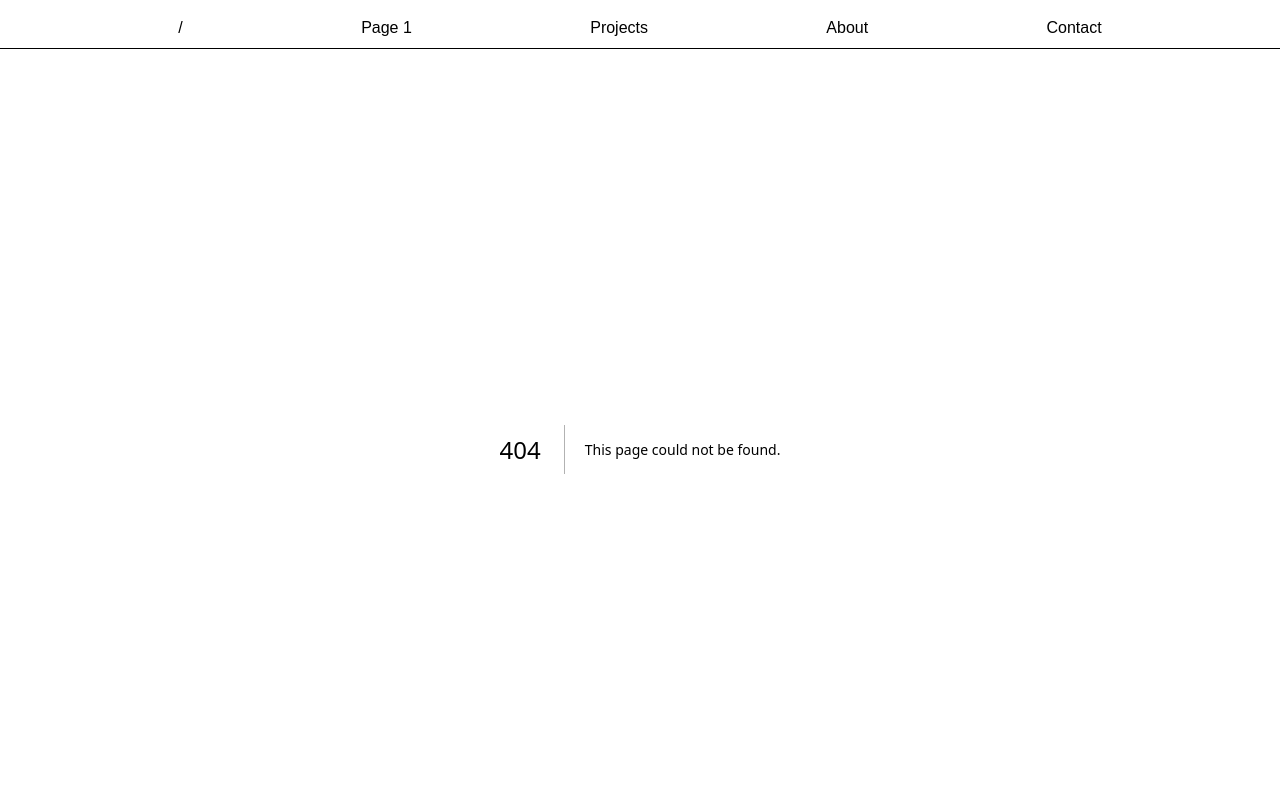
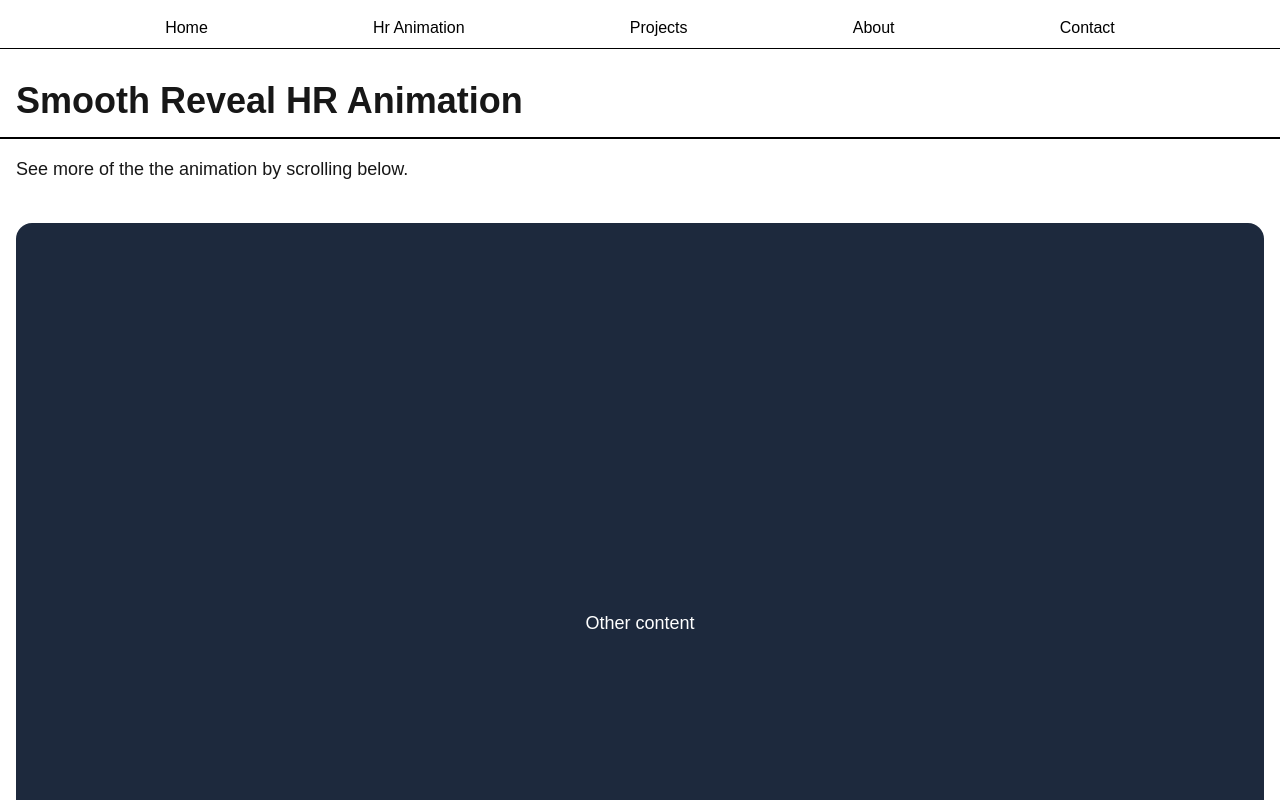
Before and after one commit to jackjona/nextjs-animations, a Next.js app: page /hr in a window 1280 px wide. Before the commit this address had no page. Shown: the top 800 px of the page. Built offline with nearby package versions, Linux system fonts and the light colour scheme.

Commit message:
add a smooth hr line reveal animation

```diff
--- a/package.json
+++ b/package.json
@@ -12,7 +12,8 @@
     "framer-motion": "^12.7.4",
     "next": "15.3.1",
     "react": "^19.0.0",
-    "react-dom": "^19.0.0"
+    "react-dom": "^19.0.0",
+    "react-intersection-observer": "^9.16.0"
   },
   "devDependencies": {
     "@eslint/eslintrc": "^3",
--- /dev/null
+++ b/src/components/AnimateHR.js
@@ -0,0 +1,26 @@
+"use client";
+
+import { motion } from "framer-motion";
+import { useInView } from "react-intersection-observer";
+
+export default function AnimatedHR() {
+  const { ref, inView } = useInView({
+    threshold: 0,
+    triggerOnce: true,
+  });
+
+  return (
+    <motion.hr
+      ref={ref}
+      initial={{ width: "0%" }}
+      animate={{ width: inView ? "100%" : "0%" }}
+      transition={{
+        duration: 1,
+        delay: 0.25,
+        ease: [0.25, 0.8, 0.25, 1],
+      }}
+      className="border-t-2 border-black"
+      aria-hidden="true"
+    />
+  );
+}
--- /dev/null
+++ b/src/components/Footer.js
@@ -0,0 +1,30 @@
+export default function Footer() {
+  return (
+    <footer className="flex p-4 justify-evenly items-center rounded-2xl bg-slate-900 text-white m-10">
+      <a
+        className="flex items-center gap-2 hover:underline hover:underline-offset-4"
+        href="https://nextjs.org/learn?utm_source=create-next-app&utm_medium=default-template-tw&utm_campaign=create-next-app"
+        target="_blank"
+        rel="noopener noreferrer"
+      >
+        0
+      </a>
+      <a
+        className="flex items-center gap-2 hover:underline hover:underline-offset-4"
+        href="https://vercel.com/templates?framework=next.js&utm_source=create-next-app&utm_medium=default-template-tw&utm_campaign=create-next-app"
+        target="_blank"
+        rel="noopener noreferrer"
+      >
+        1
+      </a>
+      <a
+        className="flex items-center gap-2 hover:underline hover:underline-offset-4"
+        href="https://nextjs.org?utm_source=create-next-app&utm_medium=default-template-tw&utm_campaign=create-next-app"
+        target="_blank"
+        rel="noopener noreferrer"
+      >
+        2
+      </a>
+    </footer>
+  );
+}
--- /dev/null
+++ b/src/components/Header.js
@@ -0,0 +1,40 @@
+import Link from "next/link";
+
+export default function Header() {
+  return (
+    <header>
+      <div className="flex justify-evenly border-b-1 border-black pt-4 pb-2 cursor-pointer w-full text-black">
+        <Link
+          href="/"
+          className="relative after:absolute after:bg-slate-900 after:h-0.5 after:w-0 after:bottom-0 after:left-0 hover:after:w-full transition-all duration-150 after:duration-150 hover:scale-105"
+        >
+          Home
+        </Link>
+        <Link
+          href="/hr"
+          className="relative after:absolute after:bg-slate-900 after:h-0.5 after:w-0 after:bottom-0 after:left-0 hover:after:w-full transition-all duration-150 after:duration-150 hover:scale-105"
+        >
+          Hr Animation
+        </Link>
+        <Link
+          href="/projects"
+          className="relative after:absolute after:bg-slate-900 after:h-0.5 after:w-0 after:bottom-0 after:left-0 hover:after:w-full transition-all duration-150 after:duration-150 hover:scale-105"
+        >
+          Projects
+        </Link>
+        <Link
+          href="/about"
+          className="relative after:absolute after:bg-slate-900 after:h-0.5 after:w-0 after:bottom-0 after:left-0 hover:after:w-full transition-all duration-150 after:duration-150 hover:scale-105"
+        >
+          About
+        </Link>
+        <Link
+          href="/contact"
+          className="transition-all relative after:absolute after:bg-black after:h-0.5 after:w-0 after:duration-150 after:bottom-0 after:left-0 hover:after:w-full"
+        >
+          Contact
+        </Link>
+      </div>
+    </header>
+  );
+}
--- a/src/pages/_document.js
+++ b/src/pages/_document.js
@@ -1,74 +1,17 @@
+import Footer from "@/components/Footer";
+import Header from "@/components/Header";
 import { Html, Head, Main, NextScript } from "next/document";
-import Link from "next/link";
 
 export default function Document() {
   return (
     <Html lang="en">
       <Head />
-      <header>
-        <div className="flex justify-evenly border-b-1 border-black pt-4 pb-2 cursor-pointer w-full text-black">
-          <Link
-            href="/"
-            className="relative after:absolute after:bg-slate-900 after:h-0.5 after:w-0 after:bottom-0 after:left-0 hover:after:w-full transition-all duration-150 after:duration-150 hover:scale-105"
-          >
-            /
-          </Link>
-          <Link
-            href="/page1"
-            className="relative after:absolute after:bg-slate-900 after:h-0.5 after:w-0 after:bottom-0 after:left-0 hover:after:w-full transition-all duration-150 after:duration-150 hover:scale-105"
-          >
-            Page 1
-          </Link>
-          <Link
-            href="/projects"
-            className="relative after:absolute after:bg-slate-900 after:h-0.5 after:w-0 after:bottom-0 after:left-0 hover:after:w-full transition-all duration-150 after:duration-150 hover:scale-105"
-          >
-            Projects
-          </Link>
-          <Link
-            href="/about"
-            className="relative after:absolute after:bg-slate-900 after:h-0.5 after:w-0 after:bottom-0 after:left-0 hover:after:w-full transition-all duration-150 after:duration-150 hover:scale-105"
-          >
-            About
-          </Link>
-          <Link
-            href="/contact"
-            className="transition-all relative after:absolute after:bg-black after:h-0.5 after:w-0 after:duration-150 after:bottom-0 after:left-0 hover:after:w-full"
-          >
-            Contact
-          </Link>
-        </div>
-      </header>
+      <Header />
       <body className="antialiased bg-[#FAF9F6]">
         <Main />
         <NextScript />
       </body>
-      <footer className="flex p-4 border-t-2 justify-evenly items-center">
-        <a
-          className="flex items-center gap-2 hover:underline hover:underline-offset-4"
-          href="https://nextjs.org/learn?utm_source=create-next-app&utm_medium=default-template-tw&utm_campaign=create-next-app"
-          target="_blank"
-          rel="noopener noreferrer"
-        >
-          0
-        </a>
-        <a
-          className="flex items-center gap-2 hover:underline hover:underline-offset-4"
-          href="https://vercel.com/templates?framework=next.js&utm_source=create-next-app&utm_medium=default-template-tw&utm_campaign=create-next-app"
-          target="_blank"
-          rel="noopener noreferrer"
-        >
-          1
-        </a>
-        <a
-          className="flex items-center gap-2 hover:underline hover:underline-offset-4"
-          href="https://nextjs.org?utm_source=create-next-app&utm_medium=default-template-tw&utm_campaign=create-next-app"
-          target="_blank"
-          rel="noopener noreferrer"
-        >
-          2
-        </a>
-      </footer>
+      <Footer />
     </Html>
   );
 }
--- /dev/null
+++ b/src/pages/hr/index.js
@@ -0,0 +1,22 @@
+// pages/index.js
+import AnimatedHR from "@/components/AnimateHR";
+
+export default function Page1() {
+  return (
+    <div class="py-8">
+      <h1 className="text-4xl font-bold mx-4">Smooth Reveal HR Animation</h1>
+      <div className="my-4">
+        <AnimatedHR />
+      </div>
+      <p className="mt-4 mx-4 text-lg">
+        See more of the the animation by scrolling below.
+      </p>
+      <div className="min-h-screen bg-slate-800 text-white text-lg flex justify-center items-center rounded-2xl my-10 mx-4">
+        <p>Other content</p>
+      </div>
+      <div className="my-10">
+        <AnimatedHR />
+      </div>
+    </div>
+  );
+}
--- a/src/pages/page1/index.js
+++ /dev/null
@@ -1,7 +0,0 @@
-export default function Page1() {
-  return (
-    <div>
-      <h1>Page 1</h1>
-    </div>
-  );
-}
```
Also changed, not shown: 2 other files (tests, documents, lock files or other folders).
